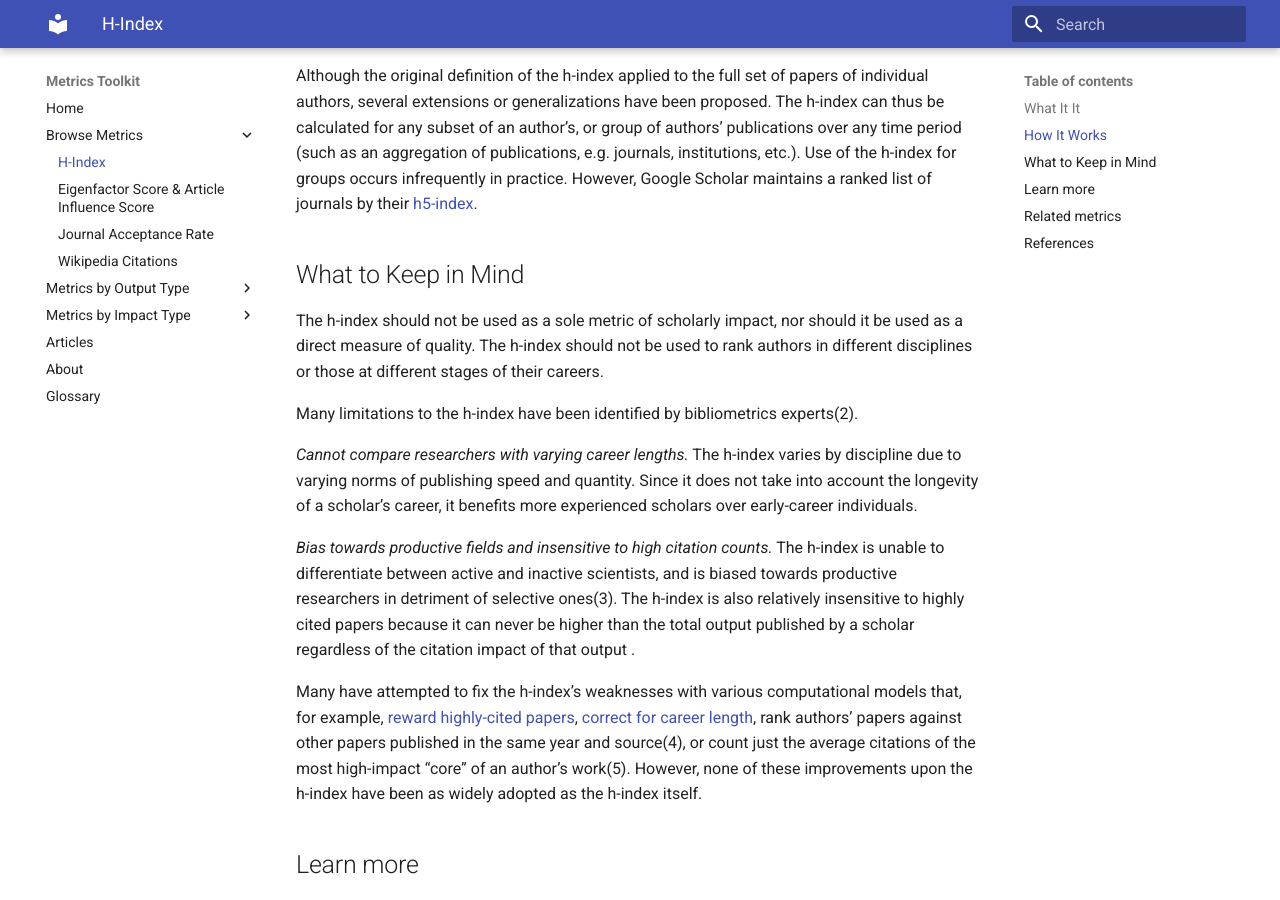
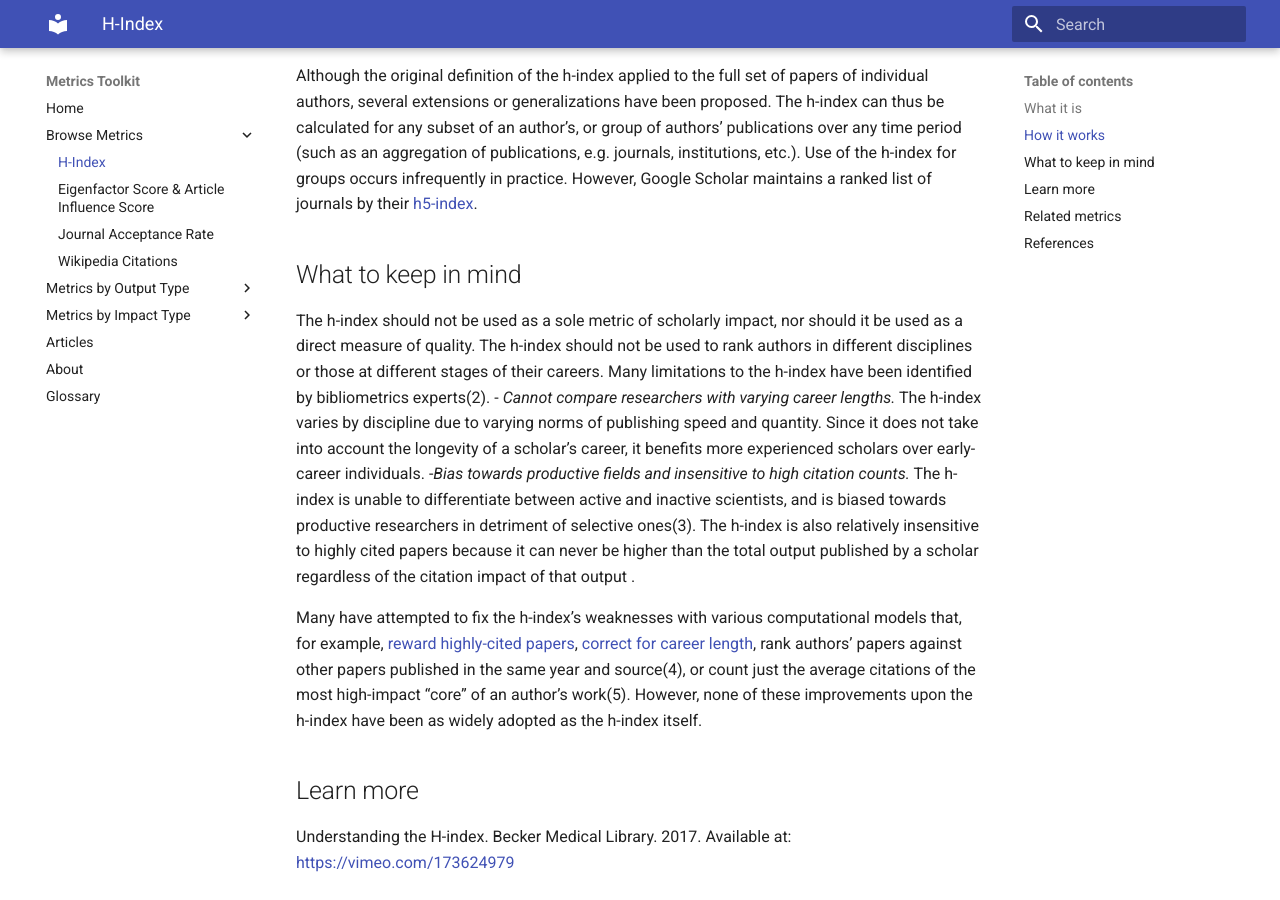
Before and after one commit to rchampieux/diy-documentation, an MkDocs documentation site: the page built from docs/hindex.md, in a window 1280 px wide and 900 px high, scrolled down 1335 px. Built offline with MkDocs 1.6.1 and Material for MkDocs 9.7.7, drawn with Linux system fonts in a browser that asks for light colours; some of the changed text lies outside the part shown.

```diff
--- a/docs/hindex.md
+++ b/docs/hindex.md
@@ -1,9 +1,10 @@
 ![h-index icon](images/h-index-small.png)
 # H-Index!
-## What It It
+
+## What it is
 The h-index is an author-level metric that combines information from the author’s publications and citations. The h-index is the maximum number of an author’s publications that are each cited at least h times. It was proposed in 2005 by Jorge Hirsch(1).
 
-## How It Works
+## How it works
 ![h-index calculation](images/h-index-graph-wikipedia.png)
 
 An author with an h-index of 5 has five publications that have been cited at least five times each (see figure). The formula for calculating the h-index is openly available. See https://en.wikipedia.org/wiki/H-index.
@@ -12,26 +13,25 @@ You can can retrieve the h-index directly from [Google Scholar](http://scholar.g
 
 Although the original definition of the h-index applied to the full set of papers of individual authors, several extensions or generalizations have been proposed. The h-index can thus be calculated for any subset of an author’s, or group of authors’ publications over any time period (such as an aggregation of publications, e.g. journals, institutions, etc.). Use of the h-index for groups occurs infrequently in practice. However, Google Scholar maintains a ranked list of journals by their [h5-index](https://scholar.google.com/citations?view_op=top_venues&hl=en).
 
-## What to Keep in Mind
-The h-index should not be used as a sole metric of scholarly impact, nor should it be used as a direct measure of quality. The h-index should not be used to rank authors in different disciplines or those at different stages of their careers.
 
-Many limitations to the h-index have been identified by bibliometrics experts(2).
-
-*Cannot compare researchers with varying career lengths.* The h-index varies by discipline due to varying norms of publishing speed and quantity. Since it does not take into account the longevity of a scholar’s career, it benefits more experienced scholars over early-career individuals.
-
-*Bias towards productive fields and insensitive to high citation counts.* The h-index is unable to differentiate between active and inactive scientists, and is biased towards productive researchers in detriment of selective ones(3). The h-index is also relatively insensitive to highly cited papers because it can never be higher than the total output published by a scholar regardless of the citation impact of that output .
+## What to keep in mind
+The h-index should not be used as a sole metric of scholarly impact, nor should it be used as a direct measure of quality. The h-index should not be used to rank authors in different disciplines or those at different stages of their careers. Many limitations to the h-index have been identified by bibliometrics experts(2).
+- *Cannot compare researchers with varying career lengths.* The h-index varies by discipline due to varying norms of publishing speed and quantity. Since it does not take into account the longevity of a scholar’s career, it benefits more experienced scholars over early-career individuals.
+-*Bias towards productive fields and insensitive to high citation counts.* The h-index is unable to differentiate between active and inactive scientists, and is biased towards productive researchers in detriment of selective ones(3). The h-index is also relatively insensitive to highly cited papers because it can never be higher than the total output published by a scholar regardless of the citation impact of that output .
 
 Many have attempted to fix the h-index’s weaknesses with various computational models that, for example, [reward highly-cited papers](http://en.wikipedia.org/wiki/G-index), [correct for career length](http://blogs.plos.org/biologue/2012/10/19/why-i-love-the-h-index/), rank authors’ papers against other papers published in the same year and source(4), or count just the average citations of the most high-impact “core” of an author’s work(5). However, none of these improvements upon the h-index have been as widely adopted as the h-index itself.
 
-##Learn more
+## Learn more
 Understanding the H-index. Becker Medical Library. 2017. Available at: [https://vimeo.com/173624979](https://vimeo.com/173624979)
 
 
-##Related metrics
+## Related metrics
+
+
 Portions of this guide borrow from [Four reasons to stop caring so much about the h-index](http://blogs.lse.ac.uk/impactofsocialsciences/2014/03/31/four-reasons-to-stop-caring-so-much-about-the-h-index/) by Stacy Konkiel and are reused here under a CC-BY license.
 
 
-##References
+## References
 
 Hirsch, J. E. (2005). An index to quantify an individual's scientific research output. Proceedings of the National academy of Sciences, 102(46), 16569-16572. [https://doi.org/10.1073/pnas.0507655102](https://doi.org/10.1073/pnas.0507655102)
 Bornmann, L., & Daniel, H. D. (2007). What do we know about the h index?. Journal of the American Society for Information Science and technology, 58(9), 1381-1385. [https://doi.org/10.1002/asi.20609](https://doi.org/10.1002/asi.20609)
```
